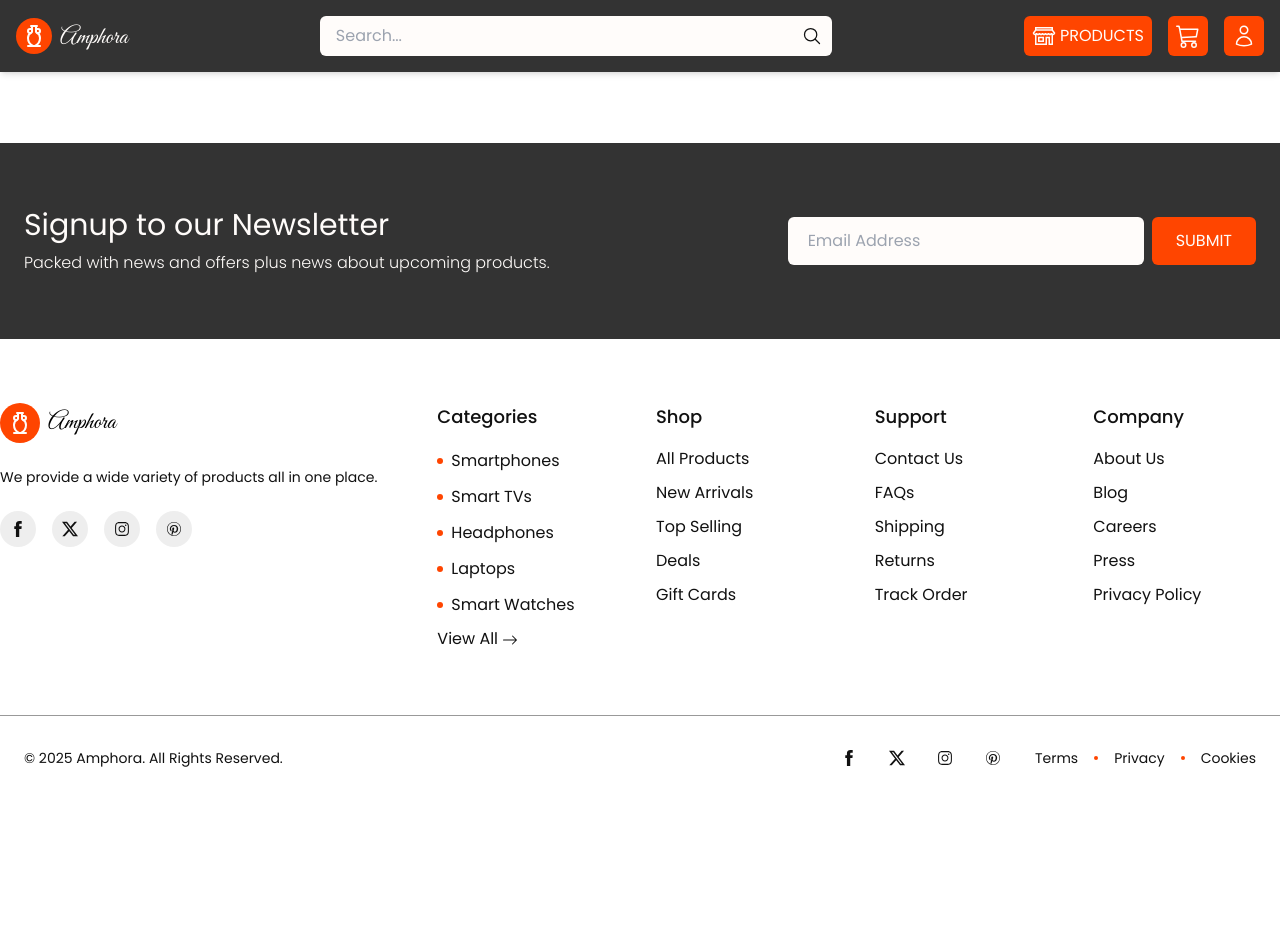
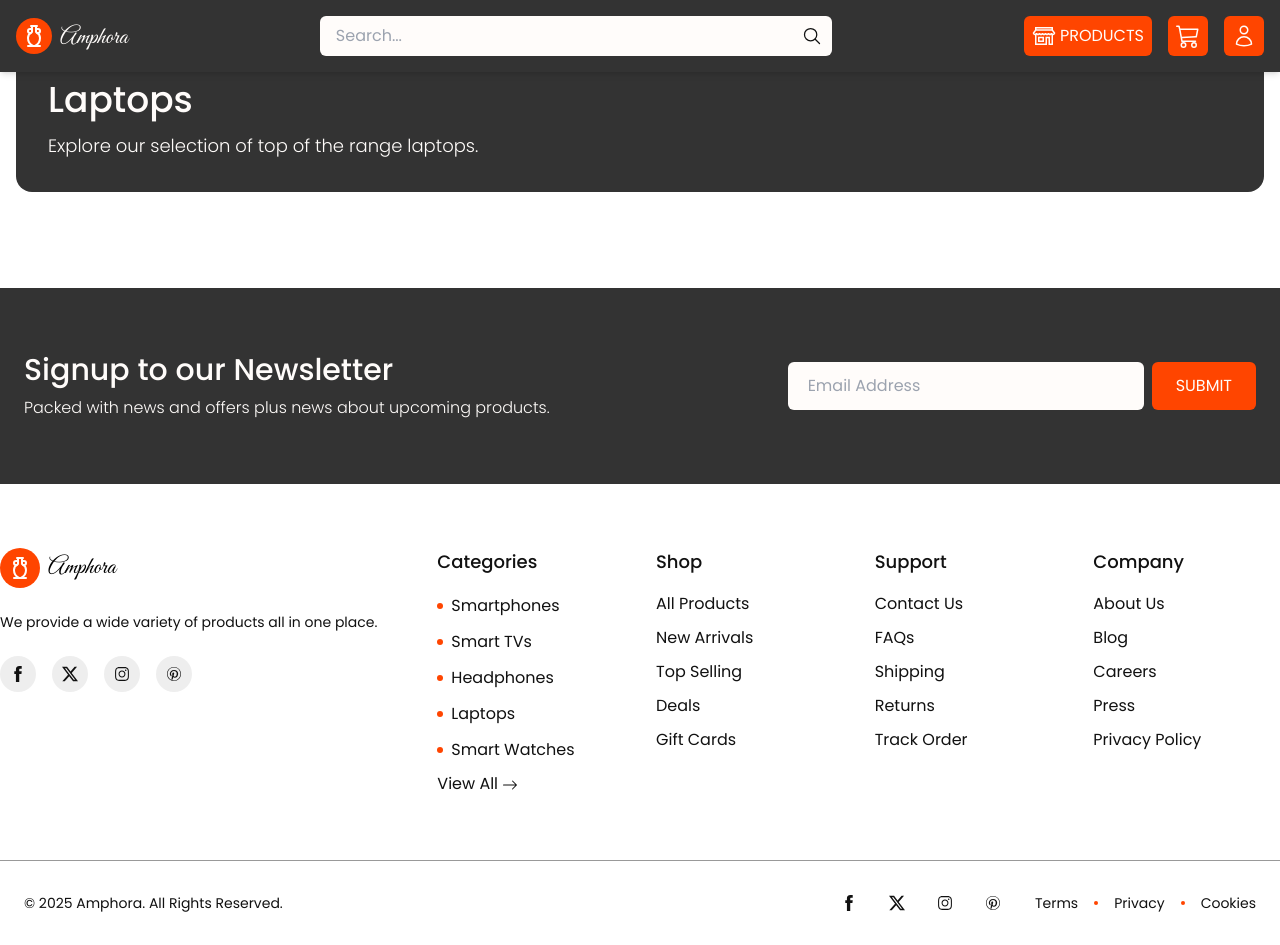
Before and after one commit to Nimira43/Amphora, a Next.js app: page /products/cameras in a window 1280 px wide. Before the commit the page ends 800 px from the top, so only its background shows below. Built offline with nearby package versions, Linux system fonts and the light colour scheme.

Commit message:
CategoryPage styling - 3. Tweaks made elsewhere to styling.

```diff
--- a/src/app/(store)/products/[category]/page.tsx
+++ b/src/app/(store)/products/[category]/page.tsx
@@ -9,10 +9,10 @@ export default function CategoryPage({
 
   return (
     <div className='max-w-7xl mx-auto px-4 py-12'>
-      <div className='bg-dark rounded-2xl p-8 mb-12 text-prime relative overflow hidden'>
+      <div className='bg-grey-dark rounded-2xl p-8 mb-12 text-light relative overflow-hidden'>
         <div className='relative z-10'>
           <h1 className='text-4xl font-medium mb-3'>Laptops</h1>
-          <p className='text-lg text-light max-w-2xl'>Explore our selection of top of the range laptops.</p>
+          <p className='text-lg text-light font-light max-w-2xl'>Explore our selection of top of the range laptops.</p>
         </div>
       </div>
     </div>
--- a/src/app/components/Footer.tsx
+++ b/src/app/components/Footer.tsx
@@ -23,7 +23,7 @@ export default function Footer() {
         <div className='max-w-7xl mx-auto px-6'>
           <div className='flex flex-col md:flex-row items-center justify-between'>
             <div className='mb-8 md:mb-0 md:max-w-xl'>
-              <h2 className='text-3xl font-normal text-light mb-2'>Signup to our Newsletter</h2>
+              <h2 className='text-3xl font-medium text-light mb-2'>Signup to our Newsletter</h2>
               <p className='text-light font-light'>Packed with news and offers plus news about upcoming products.</p>
             </div>
             <div className='w-full md:w-auto'>
--- a/src/app/layout.tsx
+++ b/src/app/layout.tsx
@@ -4,8 +4,6 @@ import './globals.css'
 
 const poppins = Poppins({
   subsets: ['latin'],
-  variable: '--font-poppins',
-  display: 'swap',
   weight: ['100', '200', '300', '400', '500', '600', '700', '800', '900']
 })
 
```
